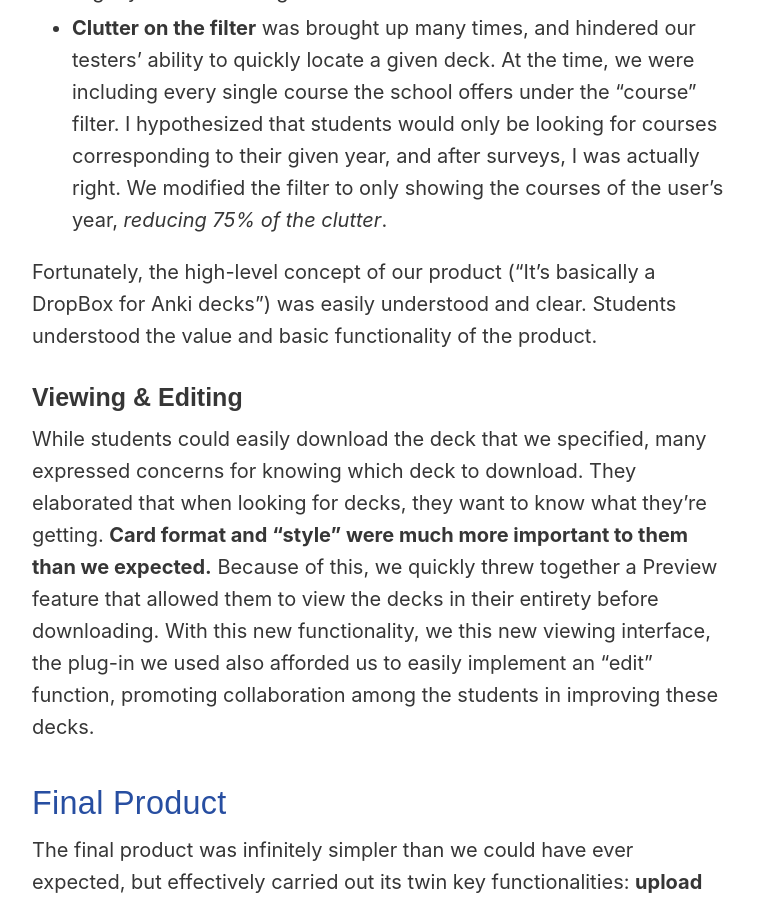
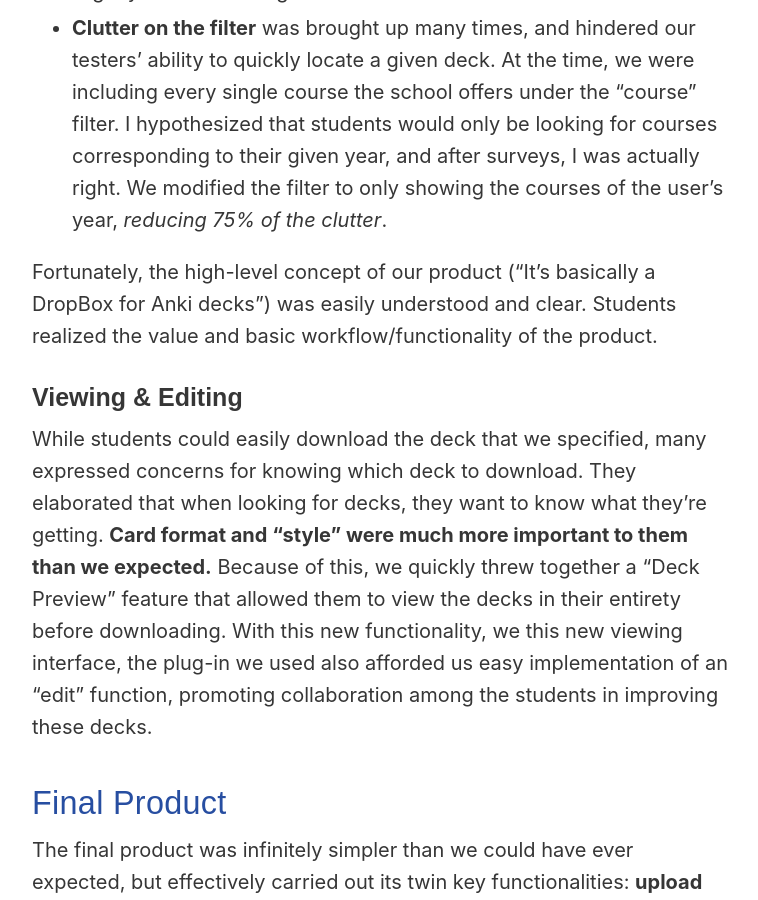
Before and after one commit to wilburc/wilburc.github.io, a Jekyll site: the page built from _portfolio/ankishare.md, in a window 1280 px wide and 900 px high, scrolled down 7835 px. Shown: the whole window, without its empty margins (258-1016 px from the left). Built offline with Jekyll 4.4.1, drawn with Linux system fonts in a browser that asks for light colours.

Commit message:
even moar small changez

```diff
--- a/_portfolio/ankishare.md
+++ b/_portfolio/ankishare.md
@@ -138,10 +138,10 @@ Going in, I prepared a list of questions and tasks for students to complete. We
 - **The interface was confusing** to some. The most eye-opening to me was when we had a case of a <a href='https://www.nngroup.com/articles/illusion-of-completeness/'>false floor</a>. The student selected her filter fields, and the content appeared below the fold. She never noticed that it was there, and stared blankly back at me. This was fixed by including a “Filter” action button instead of an auto-filter, and slightly modified sizing.
 - **Clutter on the filter** was brought up many times, and hindered our testers’ ability to quickly locate a given deck. At the time, we were including every single course the school offers under the “course” filter. I hypothesized that students would only be looking for courses corresponding to their given year, and after surveys, I was actually right. We modified the filter to only showing the courses of the user’s year, *reducing 75% of the clutter*.
 
-Fortunately, the high-level concept of our product (“It’s basically a DropBox for Anki decks”) was easily understood and clear. Students understood the value and basic functionality of the product.
+Fortunately, the high-level concept of our product (“It’s basically a DropBox for Anki decks”) was easily understood and clear. Students realized the value and basic workflow/functionality of the product.
 
 ### Viewing & Editing
-While students could easily download the deck that we specified, many expressed concerns for knowing which deck to download. They elaborated that when looking for decks, they want to know what they’re getting. **Card format and “style” were much more important to them than we expected.** Because of this, we quickly threw together a Preview feature that allowed them to view the decks in their entirety before downloading. With this new functionality, we this new viewing interface, the plug-in we used also afforded us to easily implement an “edit” function, promoting collaboration among the students in improving these decks.
+While students could easily download the deck that we specified, many expressed concerns for knowing which deck to download. They elaborated that when looking for decks, they want to know what they’re getting. **Card format and “style” were much more important to them than we expected.** Because of this, we quickly threw together a “Deck Preview” feature that allowed them to view the decks in their entirety before downloading. With this new functionality, we this new viewing interface, the plug-in we used also afforded us easy implementation of an “edit” function, promoting collaboration among the students in improving these decks.
 
 ## Final Product
 The final product was infinitely simpler than we could have ever expected, but effectively carried out its twin key functionalities: **upload** and **download**.
```
Also changed, not shown: 11 other files.
